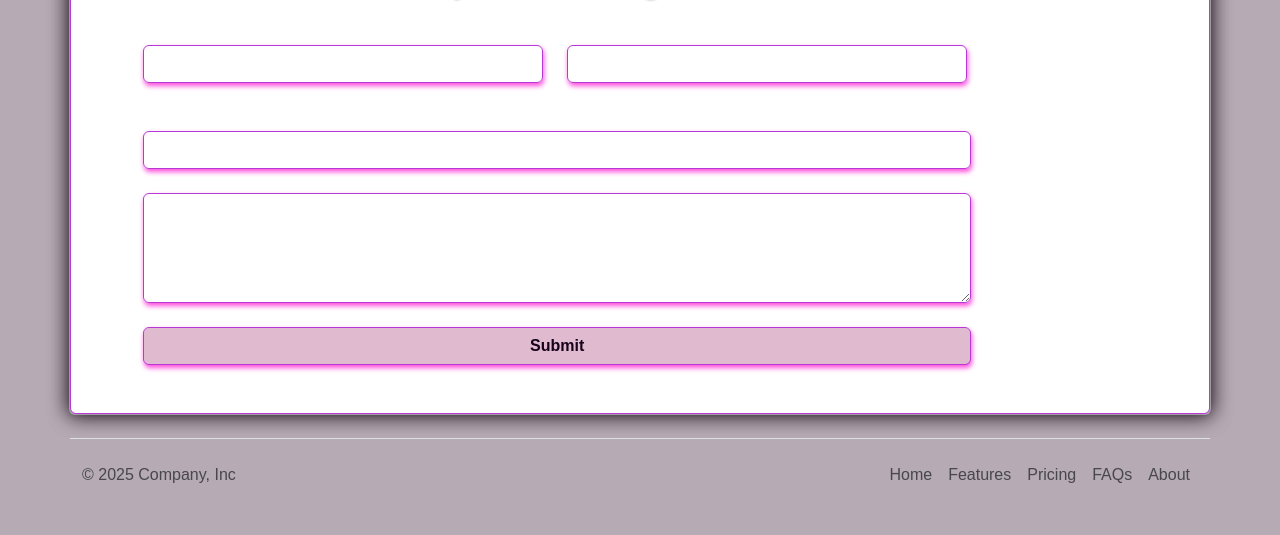
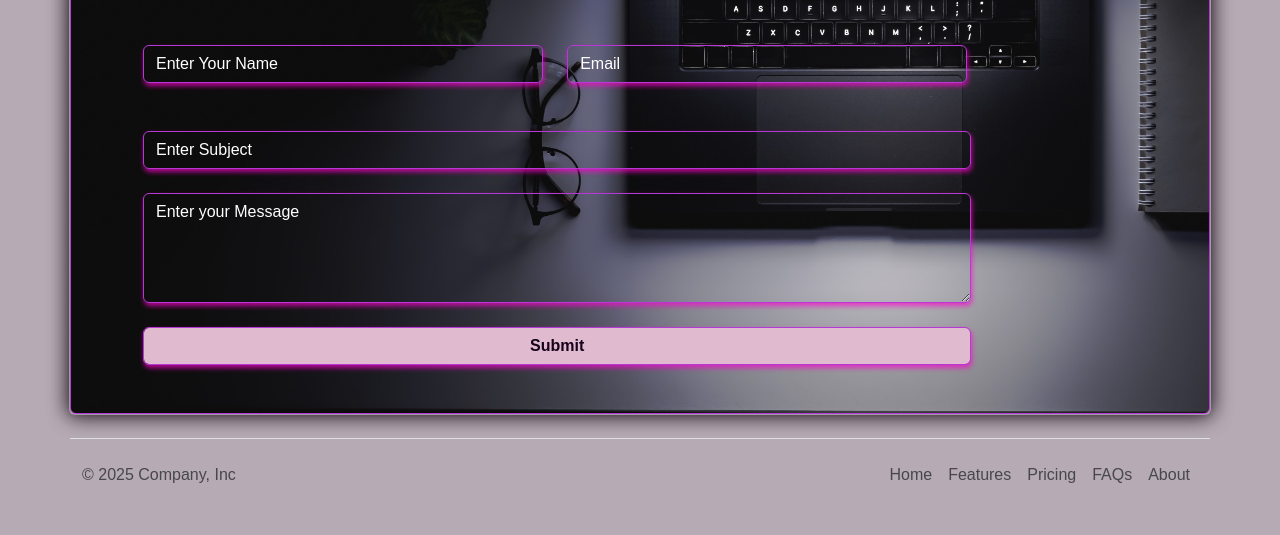
Before and after one commit to Hayaat14/My-first-Boostrap-Website, a plain HTML site: page contact.html in a window 1280 px wide. Shown: the part 379-914 px from the top of the page. Drawn offline with nearby package versions, Linux system fonts and the light colour scheme.

Commit message:
Update contact.html

```diff
--- a/contact.html
+++ b/contact.html
@@ -209,7 +209,7 @@
       border-color: #ffffff;
       border-color: #b639d6;
       box-shadow: 0 0 5px rgba(126, 122, 133, 0.7);
-      background-image: url(Images/contact\ us\ page.jpg);
+      background-image: url(Images/contact_us_page.jpg);
       background-repeat: no-repeat;
       background-size: cover;
       background-position: center;
```
